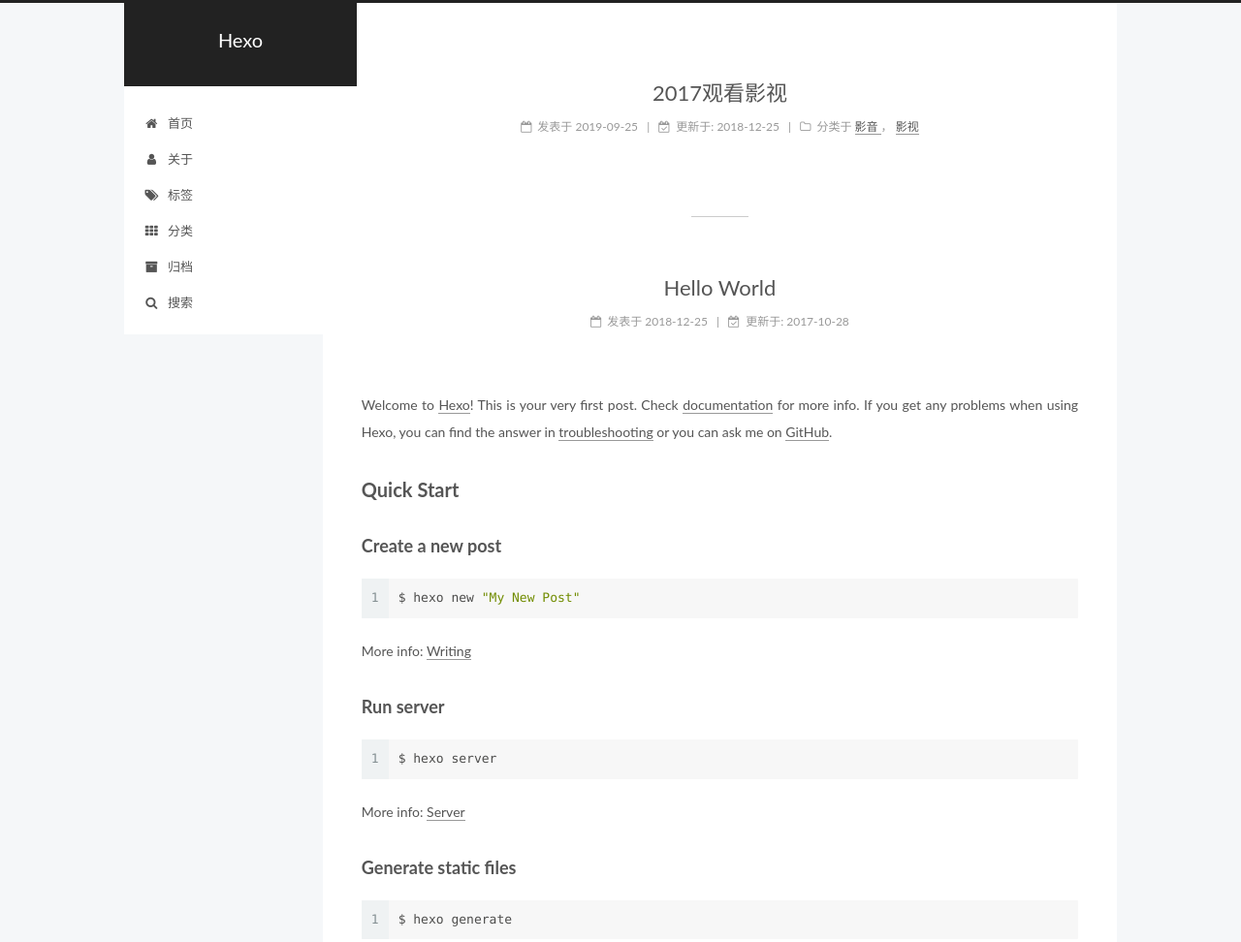
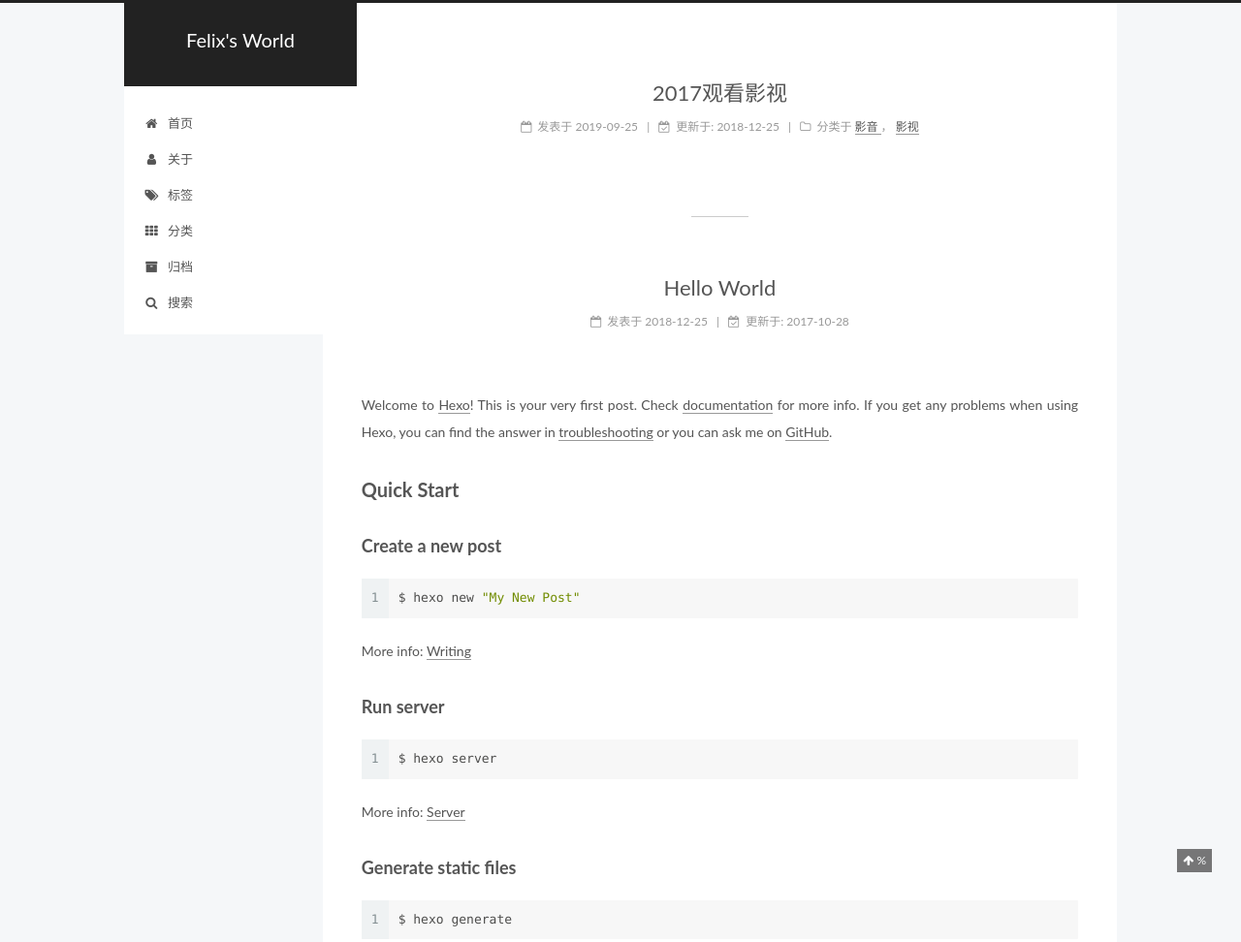
Before and after one commit to felixworld/felixworld.github.io, a plain HTML site: page index.html in a window 1280 px wide. Shown: the top 972 px of the page at 97% size. Drawn offline with Linux system fonts and the light colour scheme.

Commit message:
Site updated: 2018-12-25 19:06:35

```diff
--- a/css/main.css
+++ b/css/main.css
@@ -1057,21 +1057,25 @@ pre .javascript .function {
   margin: 10px;
 }
 .back-to-top {
-  display: none;
-  margin: 20px -10px -20px;
-  background: #f5f7f9;
+  box-sizing: border-box;
+  position: fixed;
+  bottom: -100px;
+  right: 30px;
+  z-index: 1050;
+  padding: 0 6px;
+  width: initial;
+  background: #222;
   font-size: 12px;
   opacity: 0.6;
+  color: #fff;
   cursor: pointer;
   text-align: center;
   -webkit-transform: translateZ(0);
+  transition-property: bottom;
   transition-duration: 0.2s;
   transition-timing-function: ease-in-out;
   transition-delay: 0s;
 }
-.back-to-top:hover {
-  opacity: 0.8;
-}
 @media (min-width: 768px) and (max-width: 991px) {
   .back-to-top {
     display: none !important;
@@ -1083,7 +1087,7 @@ pre .javascript .function {
   }
 }
 .back-to-top.back-to-top-on {
-  display: block;
+  bottom: 30px;
 }
 .header {
   background: transparent;
@@ -1826,7 +1830,7 @@ pre .javascript .function {
   width: 4px;
   height: 4px;
   border-radius: 50%;
-  background: #52ffff;
+  background: #6ecfcf;
 }
 .links-of-blogroll {
   font-size: 13px;
--- a/index.html
+++ b/index.html
@@ -98,13 +98,13 @@
 
 <meta name="description" content="Be yourself.">
 <meta property="og:type" content="website">
-<meta property="og:title" content="Hexo">
+<meta property="og:title" content="Felix&#39;s World">
 <meta property="og:url" content="http://yoursite.com/index.html">
-<meta property="og:site_name" content="Hexo">
+<meta property="og:site_name" content="Felix&#39;s World">
 <meta property="og:description" content="Be yourself.">
 <meta property="og:locale" content="zh-Hans">
 <meta name="twitter:card" content="summary">
-<meta name="twitter:title" content="Hexo">
+<meta name="twitter:title" content="Felix&#39;s World">
 <meta name="twitter:description" content="Be yourself.">
 
 
@@ -115,7 +115,7 @@
     root: '/',
     scheme: 'Pisces',
     version: '5.1.4',
-    sidebar: {"position":"left","display":"post","offset":12,"b2t":true,"scrollpercent":true,"onmobile":false},
+    sidebar: {"position":"left","display":"post","offset":12,"b2t":false,"scrollpercent":true,"onmobile":false},
     fancybox: true,
     tabs: true,
     motion: {"enable":true,"async":false,"transition":{"post_block":"fadeIn","post_header":"slideDownIn","post_body":"slideDownIn","coll_header":"slideLeftIn","sidebar":"slideUpIn"}},
@@ -141,7 +141,7 @@
 
 
 
-  <title>Hexo</title>
+  <title>Felix's World</title>
 
 
 
@@ -172,7 +172,7 @@
     <div class="custom-logo-site-title">
       <a href="/" class="brand" rel="start">
         <span class="logo-line-before"><i></i></span>
-        <span class="site-title">Hexo</span>
+        <span class="site-title">Felix's World</span>
         <span class="logo-line-after"><i></i></span>
       </a>
     </div>
@@ -320,7 +320,7 @@
     </span>
 
     <span hidden itemprop="publisher" itemscope="" itemtype="http://schema.org/Organization">
-      <meta itemprop="name" content="Hexo">
+      <meta itemprop="name" content="Felix's World">
     </span>
 
 
@@ -484,7 +484,7 @@
     </span>
 
     <span hidden itemprop="publisher" itemscope="" itemtype="http://schema.org/Organization">
-      <meta itemprop="name" content="Hexo">
+      <meta itemprop="name" content="Felix's World">
     </span>
 
 
@@ -708,13 +708,6 @@
 
 
 
-        <div class="back-to-top">
-          <i class="fa fa-arrow-up"></i>
-
-            <span id="scrollpercent"><span>0</span>%</span>
-
-        </div>
-
 
     </div>
   </aside>
@@ -755,6 +748,13 @@
       </div>
     </footer>
 
+
+      <div class="back-to-top">
+        <i class="fa fa-arrow-up"></i>
+
+          <span id="scrollpercent"><span>0</span>%</span>
+
+      </div>
 
 
 
```
Also changed, not shown: 2018/12/25/hello-world/index.html (+12 -12 lines), 2019/09/25/test/index.html (+12 -12 lines), archives/2018/12/index.html (+13 -13 lines), archives/2018/index.html (+13 -13 lines), archives/2019/09/index.html (+13 -13 lines), archives/2019/index.html (+13 -13 lines), archives/index.html (+13 -13 lines), categories/影音/index.html (+13 -13 lines), categories/影音/影视/index.html (+13 -13 lines), tags/动画/index.html (+13 -13 lines), tags/影音/index.html (+13 -13 lines), tags/电影/index.html (+13 -13 lines), tags/电视剧/index.html (+13 -13 lines).
